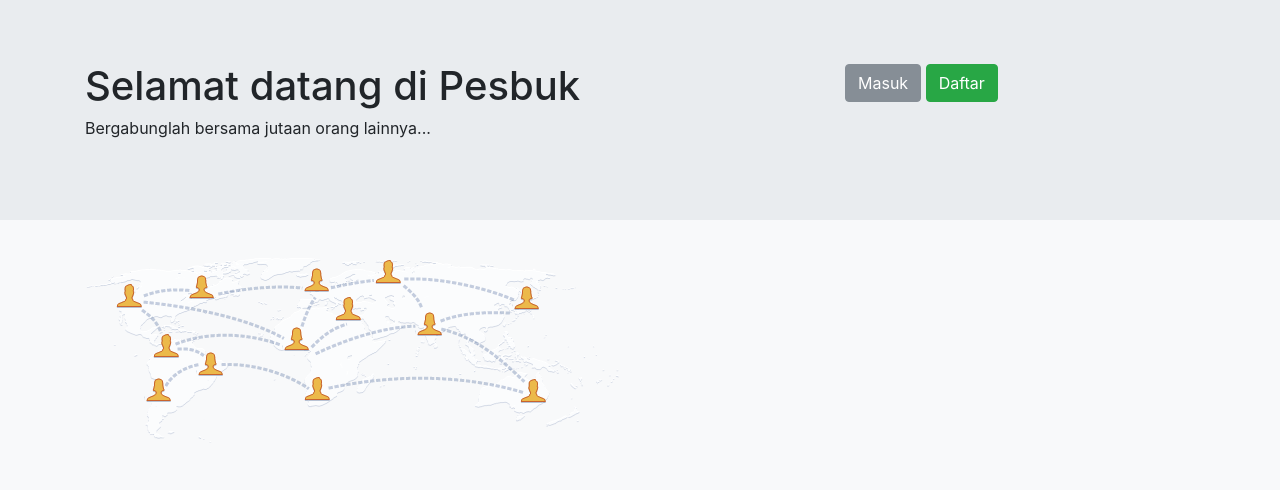
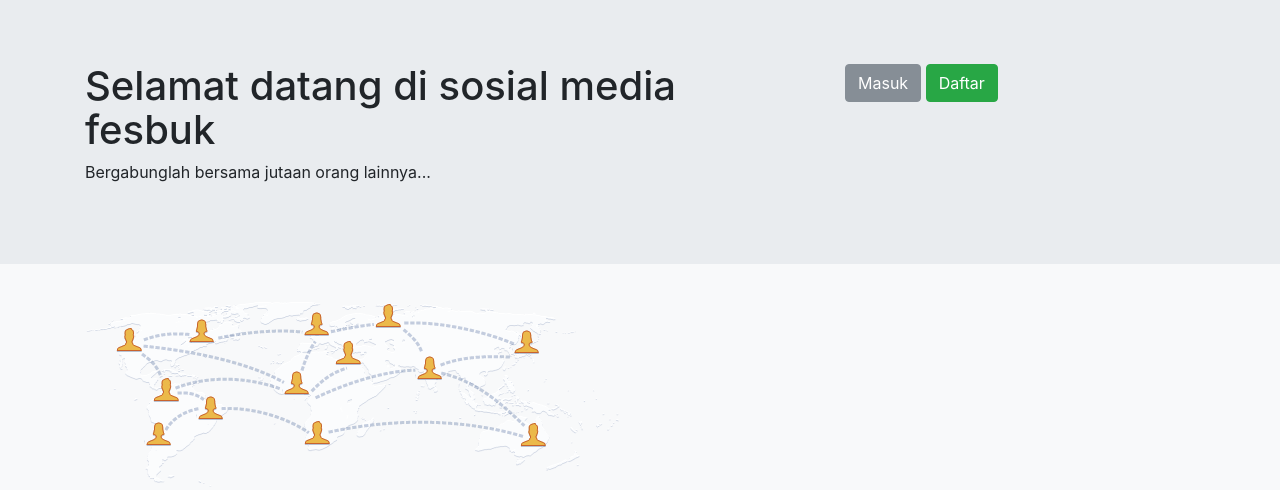
Before and after one commit to yasinbudi12/sosial-media, a PHP site: page / in a window 1280 px wide. Shown: the top 490 px of the page. Run offline with PHP 8.4, Linux system fonts and the light colour scheme.

Commit message:
Update index.php

```diff
--- a/index.php
+++ b/index.php
@@ -13,7 +13,7 @@
             <div class="container">
                 <div class="row">
                     <div class="col-md-8">
-                        <h1>Selamat datang di Pesbuk</h1>
+                        <h1>Selamat datang di sosial media fesbuk</h1>
                         <p>Bergabunglah bersama jutaan orang lainnya...</p>
                     </div>
                     <div class="col-md-4">
```
